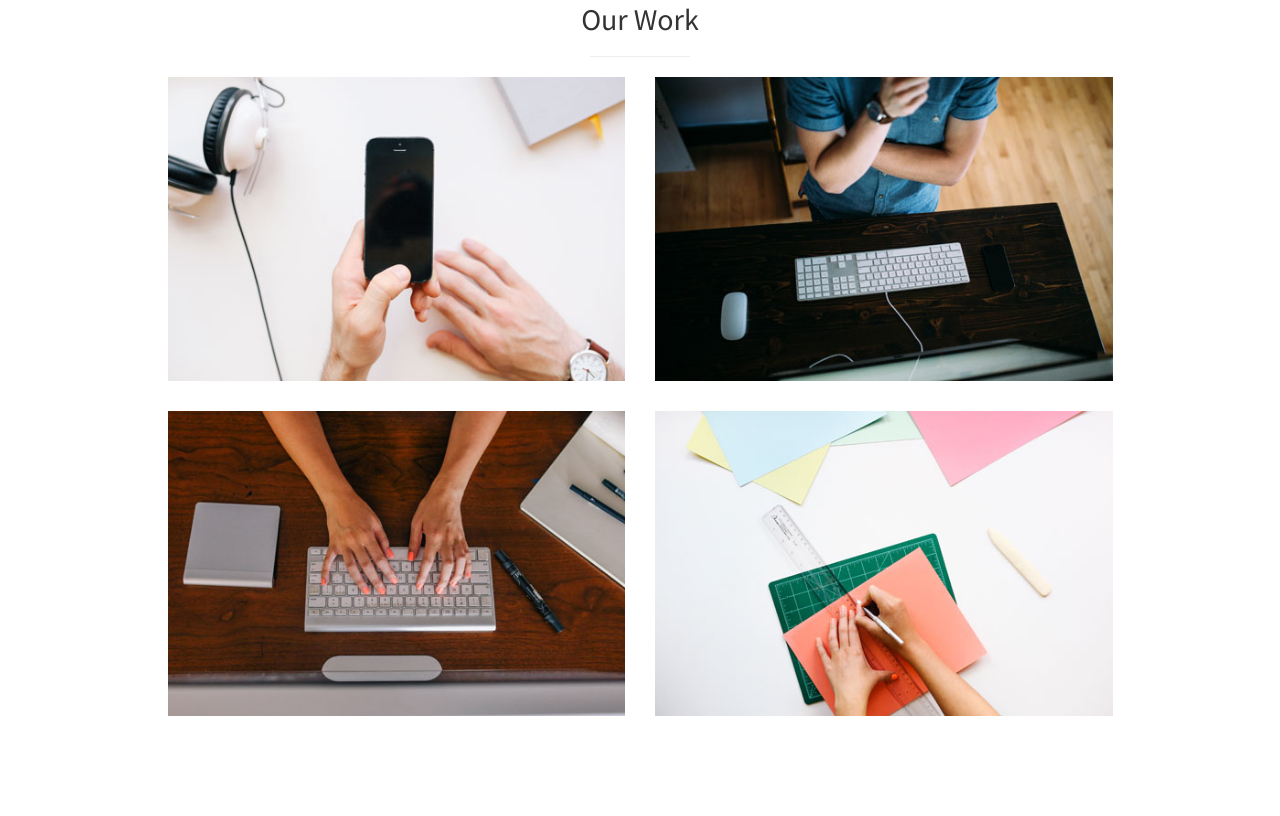
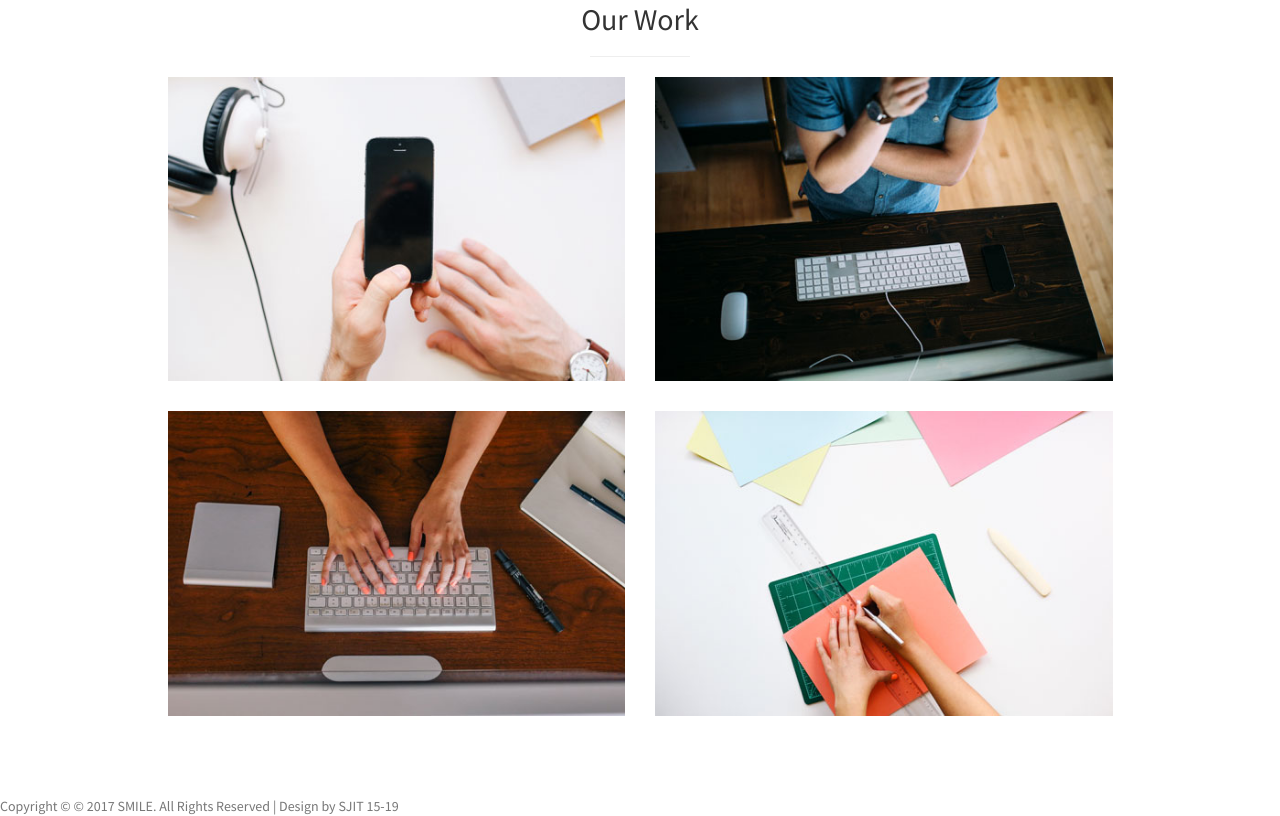
Before and after one commit to 15itsjit/smile, a plain HTML site: page index.html in a window 1280 px wide. Shown: the part 1941-2757 px from the top of the page. Drawn offline with Linux system fonts and the light colour scheme.

Commit message:
Update index.html

```diff
--- a/index.html
+++ b/index.html
@@ -321,7 +321,9 @@
                         </li>
                     </ul>
                     <hr class="small"> -->
-                    <!--<p class="text-muted">Copyright &copy; Your Website 2014</p> -->
+                    <p class="text-muted">Copyright &copy; 	© 2017 SMILE. All Rights Reserved | Design by SJIT 15-19
+
+</p>
                 </div>
             </div>
         </div>
```
